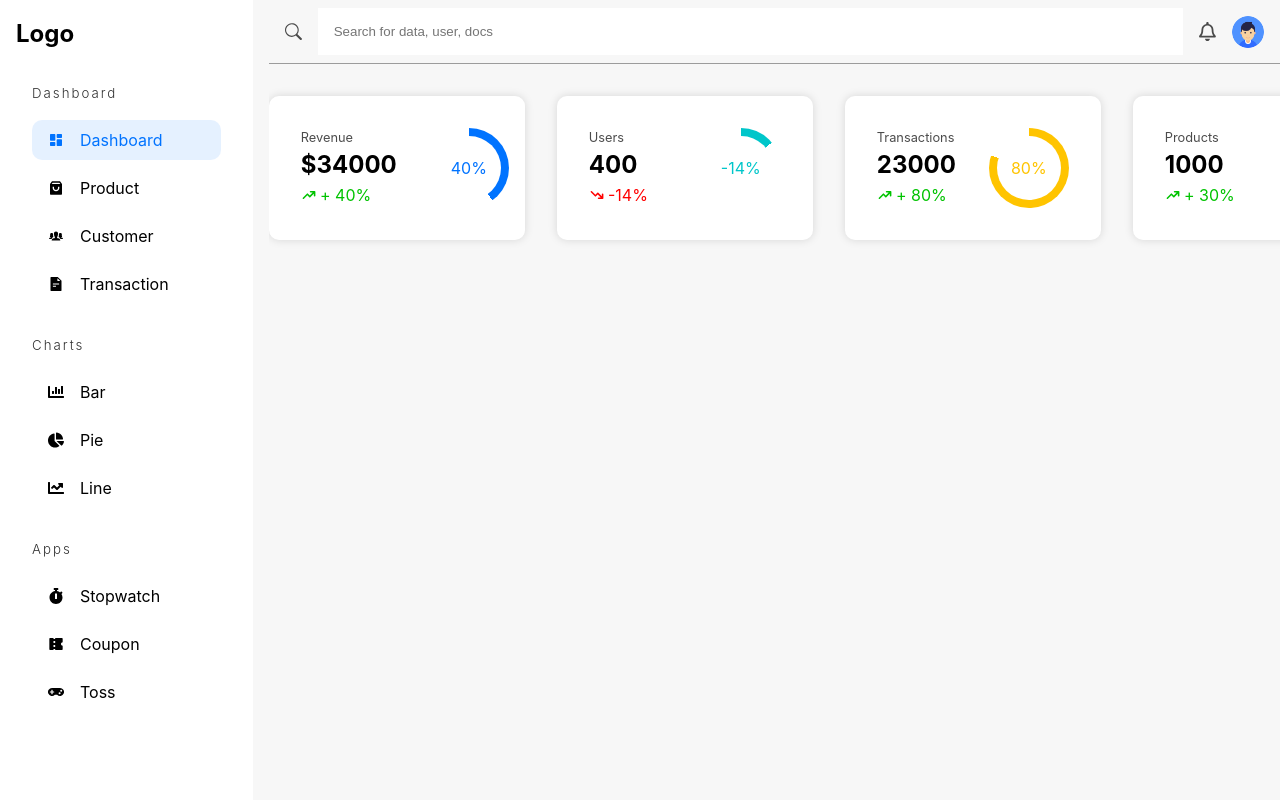
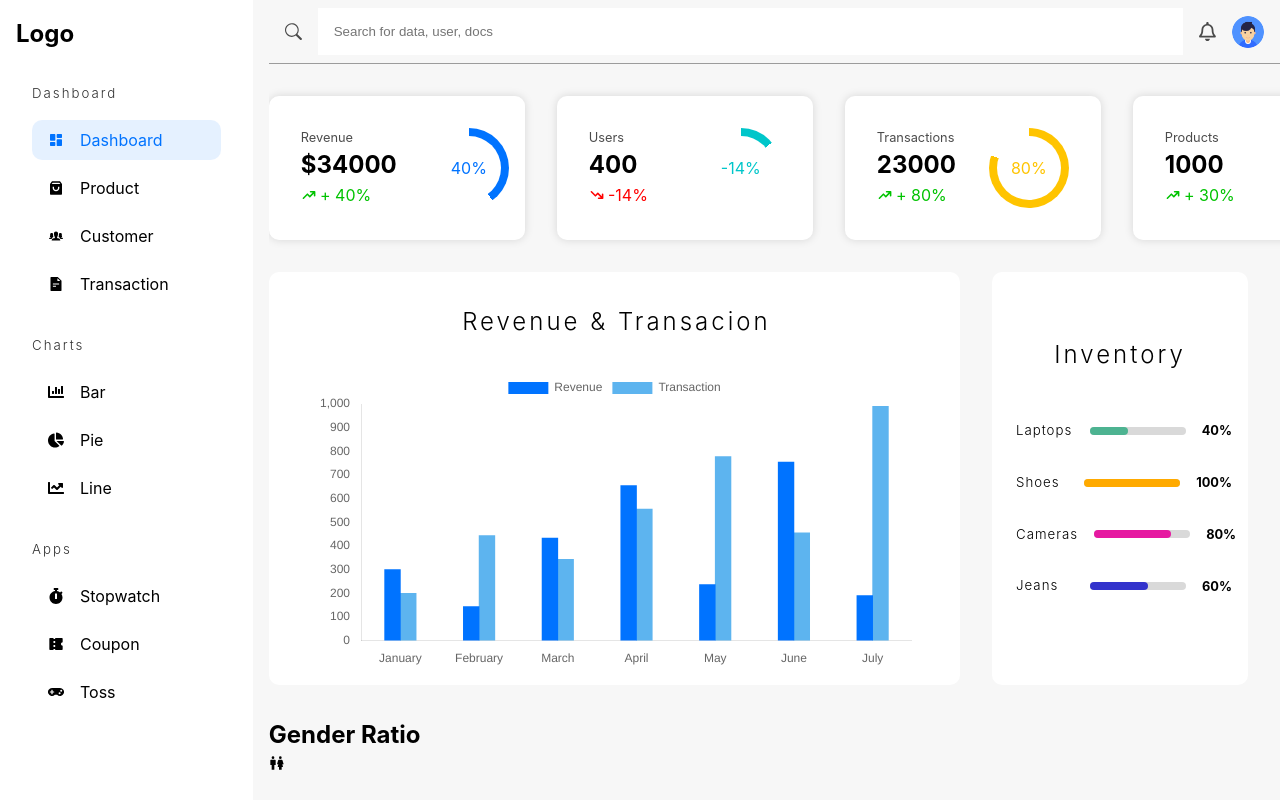
Before and after one commit to ItsImran10140/DashBoard_App, a React (Vite) app: page /admin/dashboard in a window 1280 px wide. Built offline with nearby package versions, Linux system fonts and the light colour scheme.

Commit message:
Bar Graph

```diff
--- a/package.json
+++ b/package.json
@@ -10,7 +10,9 @@
     "preview": "vite preview"
   },
   "dependencies": {
+    "chart.js": "^4.4.2",
     "react": "^18.2.0",
+    "react-chartjs-2": "^5.2.0",
     "react-dom": "^18.2.0",
     "react-icons": "^5.0.1",
     "react-router-dom": "^6.22.3",
--- /dev/null
+++ b/src/assets/data.json
@@ -0,0 +1,52 @@
+{
+  "categories": [
+    {
+      "value": 40,
+      "heading": "Laptops"
+    },
+
+    {
+      "value": 100,
+      "heading": "Shoes"
+    },
+    {
+      "value": 80,
+      "heading": "Cameras"
+    },
+    {
+      "value": 60,
+      "heading": "Jeans"
+    }
+  ],
+
+  "transaction": [
+    {
+      "id": "ksdnfkjsdfx",
+      "amount": 4000,
+      "quantity": 4,
+      "discount": 300,
+      "status": "Processing"
+    },
+    {
+      "id": "sdsdssdsd",
+      "amount": 5100,
+      "quantity": 2,
+      "discount": 900,
+      "status": "Processing"
+    },
+    {
+      "id": "sdsdcvsssdsd",
+      "amount": 13000,
+      "quantity": 91,
+      "discount": 0,
+      "status": "Shipped"
+    },
+    {
+      "id": "dfddddfd",
+      "amount": 2300,
+      "quantity": 4,
+      "discount": 2000,
+      "status": "Processing"
+    }
+  ]
+}
--- /dev/null
+++ b/src/components/Charts.tsx
@@ -0,0 +1,243 @@
+import {
+  Chart as ChartJS,
+  CategoryScale,
+  LinearScale,
+  BarElement,
+  Title,
+  Tooltip,
+  Legend,
+  ChartData,
+  ChartOptions,
+  ArcElement,
+  PointElement,
+  LineElement,
+  Filler,
+} from "chart.js";
+import { Bar, Doughnut, Line, Pie } from "react-chartjs-2";
+
+ChartJS.register(
+  CategoryScale,
+  LinearScale,
+  BarElement,
+  Title,
+  Tooltip,
+  Legend,
+  ArcElement,
+  PointElement,
+  LineElement,
+  Filler
+);
+
+const months = ["January", "February", "March", "April", "May", "June", "July"];
+
+interface BarChartProps {
+  horizontal?: boolean;
+  data_1: number[];
+  data_2: number[];
+  title_1: string;
+  title_2: string;
+  bgColor_1: string;
+  bgColor_2: string;
+  labels?: string[];
+}
+
+export const BarChart = ({
+  data_1 = [],
+  data_2 = [],
+  title_1,
+  title_2,
+  bgColor_1,
+  bgColor_2,
+  horizontal = false,
+  labels = months,
+}: BarChartProps) => {
+  const options: ChartOptions<"bar"> = {
+    responsive: true,
+    indexAxis: horizontal ? "y" : "x",
+    plugins: {
+      legend: {
+        display: true,
+      },
+      title: {
+        display: false,
+      },
+    },
+
+    scales: {
+      y: {
+        beginAtZero: true,
+        grid: {
+          display: false,
+        },
+      },
+      x: {
+        grid: {
+          display: false,
+        },
+      },
+    },
+  };
+
+  const data: ChartData<"bar", number[], string> = {
+    labels,
+    datasets: [
+      {
+        label: title_1,
+        data: data_1,
+        backgroundColor: bgColor_1,
+        barThickness: "flex",
+        barPercentage: 1,
+        categoryPercentage: 0.4,
+      },
+      {
+        label: title_2,
+        data: data_2,
+        backgroundColor: bgColor_2,
+        barThickness: "flex",
+        barPercentage: 1,
+        categoryPercentage: 0.4,
+      },
+    ],
+  };
+
+  return <Bar width={horizontal ? "200%" : ""} options={options} data={data} />;
+};
+
+interface DoughnutChartProps {
+  labels: string[];
+  data: number[];
+  backgroundColor: string[];
+  cutout?: number | string;
+  legends?: boolean;
+  offset?: number[];
+}
+
+export const DoughnutChart = ({
+  labels,
+  data,
+  backgroundColor,
+  cutout,
+  legends = true,
+  offset,
+}: DoughnutChartProps) => {
+  const doughnutData: ChartData<"doughnut", number[], string> = {
+    labels,
+    datasets: [
+      {
+        data,
+        backgroundColor,
+        borderWidth: 0,
+        offset,
+      },
+    ],
+  };
+
+  const doughnutOptions: ChartOptions<"doughnut"> = {
+    responsive: true,
+    plugins: {
+      legend: {
+        display: legends,
+        position: "bottom",
+        labels: {
+          padding: 40,
+        },
+      },
+    },
+    cutout,
+  };
+
+  return <Doughnut data={doughnutData} options={doughnutOptions} />;
+};
+
+interface PieChartProps {
+  labels: string[];
+  data: number[];
+  backgroundColor: string[];
+  offset?: number[];
+}
+export const PieChart = ({
+  labels,
+  data,
+  backgroundColor,
+  offset,
+}: PieChartProps) => {
+  const pieChartData: ChartData<"pie", number[], string> = {
+    labels,
+    datasets: [
+      {
+        data,
+        backgroundColor,
+        borderWidth: 1,
+        offset,
+      },
+    ],
+  };
+
+  const pieChartOptions: ChartOptions<"pie"> = {
+    responsive: true,
+    plugins: {
+      legend: {
+        display: false,
+      },
+    },
+  };
+
+  return <Pie data={pieChartData} options={pieChartOptions} />;
+};
+
+interface LineChartProps {
+  data: number[];
+  label: string;
+  backgroundColor: string;
+  borderColor: string;
+  labels?: string[];
+}
+
+export const LineChart = ({
+  data,
+  label,
+  backgroundColor,
+  borderColor,
+  labels = months,
+}: LineChartProps) => {
+  const options: ChartOptions<"line"> = {
+    responsive: true,
+    plugins: {
+      legend: {
+        display: false,
+      },
+      title: {
+        display: false,
+      },
+    },
+
+    scales: {
+      y: {
+        beginAtZero: true,
+        grid: {
+          display: false,
+        },
+      },
+      x: {
+        grid: {
+          display: false,
+        },
+      },
+    },
+  };
+
+  const lineChartData: ChartData<"line", number[], string> = {
+    labels,
+    datasets: [
+      {
+        fill: true,
+        label,
+        data,
+        backgroundColor,
+        borderColor,
+      },
+    ],
+  };
+
+  return <Line options={options} data={lineChartData} />;
+};
--- a/src/pages/dashboard.tsx
+++ b/src/pages/dashboard.tsx
@@ -4,6 +4,10 @@ import { FaRegBell } from "react-icons/fa";
 
 import userImg from "../assets/userpic.png";
 import { HiTrendingDown, HiTrendingUp } from "react-icons/hi";
+
+import data from "../assets/data.json";
+import { BarChart } from "../components/Charts";
+import { BiMaleFemale } from "react-icons/bi";
 
 const Dashboard = () => {
   return (
@@ -45,7 +49,45 @@ const Dashboard = () => {
           />
         </section>
 
-        <section className="graphcontainer"></section>
+        <section className="graphcontainer">
+          <div className="revenue-chart">
+            <h2>Revenue & Transacion</h2>
+            {/* Graph here */}
+            <BarChart
+              data_1={[300, 144, 433, 655, 237, 755, 190]}
+              data_2={[200, 444, 343, 556, 778, 455, 990]}
+              title_1="Revenue"
+              title_2="Transaction"
+              bgColor_1="rgb(0, 115, 255)"
+              bgColor_2="rgba(53, 162,235,0.8)"
+            />
+          </div>
+          <div className="dashboard-categories">
+            <h2>Inventory</h2>
+            <div>
+              {data.categories.map((i) => (
+                <CategoryItem
+                  key={i.heading}
+                  heading={i.heading}
+                  value={i.value}
+                  color={`hsl(${i.value * 4}, ${i.value}%, 50%)`}
+                />
+              ))}
+            </div>
+          </div>
+        </section>
+
+        <section className="transaction-container">
+          <div className="gender-chart">
+            <h2>Gender Ratio</h2>
+            {/* Chart */}
+            <p>
+              <BiMaleFemale />
+            </p>
+          </div>
+
+          {/* Table */}
+        </section>
       </main>
     </div>
   );
@@ -101,4 +143,20 @@ const WidgetItem = ({
   </article>
 );
 
+interface CategoryItemProps {
+  color: string;
+  value: number;
+  heading: string;
+}
+
+const CategoryItem = ({ color, value, heading }: CategoryItemProps) => (
+  <div className="category-item">
+    <h5>{heading}</h5>
+    <div>
+      <div style={{ backgroundColor: color, width: `${value}%` }}></div>
+    </div>
+    <span>{value}%</span>
+  </div>
+);
+
 export default Dashboard;
--- a/src/styles/dashboard.scss
+++ b/src/styles/dashboard.scss
@@ -67,4 +67,65 @@
       }
     }
   }
+
+  .graphcontainer {
+    @include flex(row, unset, unset, 2rem);
+    padding: 0 2rem 2rem 0;
+    > div {
+      background-color: white;
+      border-radius: 10px;
+    }
+
+    .revenue-chart {
+      width: 100%;
+      padding: 1rem 3rem;
+
+      > h2 {
+        @include heading;
+        margin: 1rem 0 2rem 0.25rem;
+        text-align: center;
+      }
+    }
+
+    .dashboard-categories {
+      width: 100%;
+      max-width: 16rem;
+      @include flex(column, center, unset, 0);
+      padding-bottom: 2rem;
+      > h2 {
+        @include heading;
+        margin: 1.5rem 0 2rem 0;
+        text-align: center;
+      }
+      > div {
+        overflow-y: auto;
+        padding-left: 0.5rem;
+      }
+      .category-item {
+        width: 100%;
+        @include flex(row, space-between);
+        padding: 1rem;
+        > h5 {
+          letter-spacing: 1px;
+          font-weight: 300;
+        }
+        > div {
+          margin-left: auto;
+          width: 6rem;
+          background-color: rgb(217, 217, 217);
+          border-radius: 20px;
+          height: 0.5rem;
+          flex: none;
+          > div {
+            border-radius: 20px;
+            height: 100%;
+          }
+        }
+        > span {
+          font-size: 0.8rem;
+          font-weight: 700;
+        }
+      }
+    }
+  }
 }
```
Also changed, not shown: 1 other file (tests, documents, lock files or other folders).
